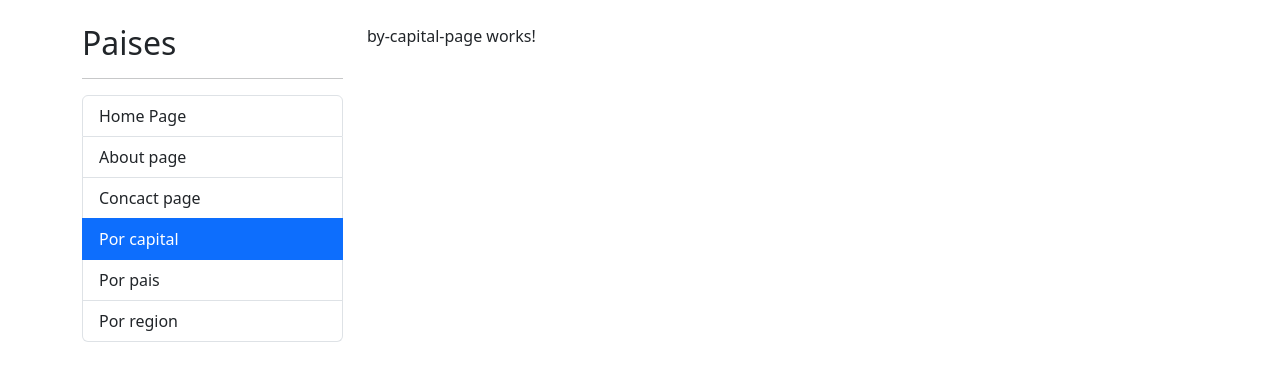
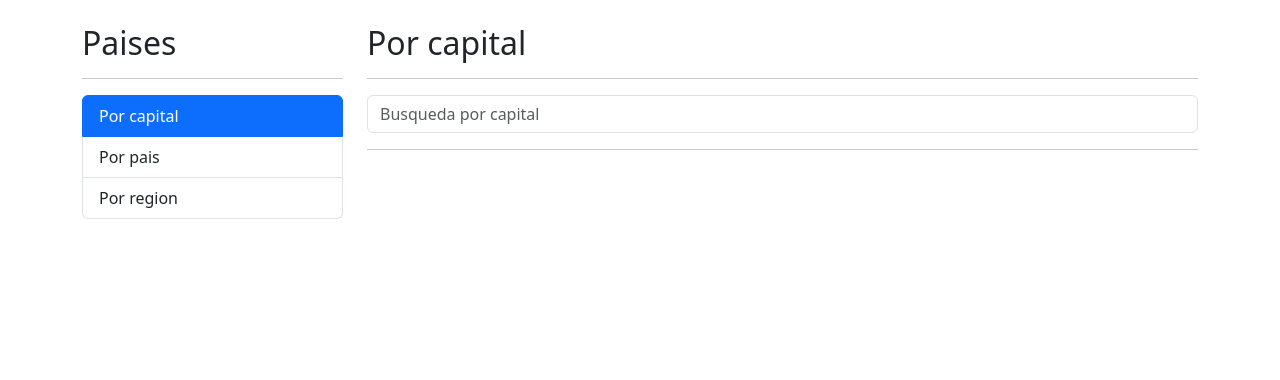
Before and after one commit to VictorGarciaGtz/countryApp, an Angular app: page /countries/by-capital in a window 1280 px wide. Shown: the top 380 px of the page. Built offline with nearby package versions, Linux system fonts and the light colour scheme.

Commit message:
(Id ####) Se crea el componente de busqueda y la llamada a la app desde un servicio.

```diff
--- a/src/app/app.module.ts
+++ b/src/app/app.module.ts
@@ -4,6 +4,7 @@ import { BrowserModule, provideClientHydration } from '@angular/platform-browser
 import { AppRoutingModule } from './app-routing.module';
 import { AppComponent } from './app.component';
 import { SharedModule } from './shared/shared.module';
+import { HttpClientModule } from '@angular/common/http';
 
 @NgModule({
   declarations: [
@@ -12,6 +13,7 @@ import { SharedModule } from './shared/shared.module';
   imports: [
     BrowserModule,
     AppRoutingModule,
+    HttpClientModule,
 
     SharedModule
   ],
--- a/src/app/countries/countries-routing.module.ts
+++ b/src/app/countries/countries-routing.module.ts
@@ -21,6 +21,10 @@ const routes: Routes = [
   {
     path: 'by/:id',
     component: CountryPageComponent
+  },
+  {
+    path: '**',
+    redirectTo: 'by-capital'
   }
 ]
 
--- a/src/app/countries/countries.module.ts
+++ b/src/app/countries/countries.module.ts
@@ -6,6 +6,8 @@ import { ByCapitalPageComponent } from './pages/by-capital-page/by-capital-page.
 import { ByRegionPageComponent } from './pages/by-region-page/by-region-page.component';
 import { ByCountryPageComponent } from './pages/by-country-page/by-country-page.component';
 import { CountryPageComponent } from './pages/country-page/country-page.component';
+import { SearchBoxComponent } from '../shared/components/search-box/search-box.component';
+import { SharedModule } from '../shared/shared.module';
 
 
 @NgModule({
@@ -17,7 +19,8 @@ import { CountryPageComponent } from './pages/country-page/country-page.componen
   ],
   imports: [
     CommonModule,
-    CountriesRoutingModule
+    CountriesRoutingModule,
+    SharedModule
   ]
 })
 export class CountriesModule { }
--- /dev/null
+++ b/src/app/countries/interfaces/country.ts
@@ -0,0 +1,160 @@
+export interface Country {
+  name:         Name;
+  tld:          string[];
+  cca2:         string;
+  ccn3:         string;
+  cca3:         string;
+  cioc?:        string;
+  independent:  boolean;
+  status:       Status;
+  unMember:     boolean;
+  currencies:   Currencies;
+  idd:          Idd;
+  capital:      string[];
+  altSpellings: string[];
+  region:       string;
+  subregion:    string;
+  languages:    Languages;
+  translations: { [key: string]: Translation };
+  latlng:       number[];
+  landlocked:   boolean;
+  borders?:     string[];
+  area:         number;
+  demonyms:     Demonyms;
+  flag:         string;
+  maps:         Maps;
+  population:   number;
+  gini?:        { [key: string]: number };
+  fifa?:        string;
+  car:          Car;
+  timezones:    string[];
+  continents:   string[];
+  flags:        Flags;
+  coatOfArms:   CoatOfArms;
+  startOfWeek:  StartOfWeek;
+  capitalInfo:  CapitalInfo;
+  postalCode?:  PostalCode;
+}
+
+export interface CapitalInfo {
+  latlng: number[];
+}
+
+export interface Car {
+  signs: string[];
+  side:  Side;
+}
+
+export enum Side {
+  Left = "left",
+  Right = "right",
+}
+
+export interface CoatOfArms {
+  png?: string;
+  svg?: string;
+}
+
+export interface Currencies {
+  BAM?: BAM;
+  CDF?: BSD;
+  EUR?: BSD;
+  USD?: BSD;
+  PLN?: BSD;
+  CRC?: BSD;
+  XOF?: BSD;
+  XCD?: BSD;
+  STN?: BSD;
+  ZMW?: BSD;
+  EGP?: BSD;
+  ILS?: BSD;
+  JOD?: BSD;
+  YER?: BSD;
+  BSD?: BSD;
+  GBP?: BSD;
+  JEP?: BSD;
+  DOP?: BSD;
+  CLP?: BSD;
+}
+
+export interface BAM {
+  name: string;
+}
+
+export interface BSD {
+  name:   string;
+  symbol: string;
+}
+
+export interface Demonyms {
+  eng: Eng;
+  fra: Eng;
+}
+
+export interface Eng {
+  f: string;
+  m: string;
+}
+
+export interface Flags {
+  png:  string;
+  svg:  string;
+  alt?: string;
+}
+
+export interface Idd {
+  root:     string;
+  suffixes: string[];
+}
+
+export interface Languages {
+  bos?: string;
+  hrv?: string;
+  srp?: string;
+  fra?: string;
+  kon?: string;
+  lin?: string;
+  lua?: string;
+  swa?: string;
+  ita?: string;
+  cal?: string;
+  cha?: string;
+  eng?: string;
+  pol?: string;
+  spa?: string;
+  por?: string;
+  pov?: string;
+  ara?: string;
+  heb?: string;
+  nrf?: string;
+}
+
+export interface Maps {
+  googleMaps:     string;
+  openStreetMaps: string;
+}
+
+export interface Name {
+  common:     string;
+  official:   string;
+  nativeName: { [key: string]: Translation };
+}
+
+export interface Translation {
+  official: string;
+  common:   string;
+}
+
+export interface PostalCode {
+  format: string;
+  regex:  string;
+}
+
+export enum StartOfWeek {
+  Monday = "monday",
+  Sunday = "sunday",
+}
+
+export enum Status {
+  OfficiallyAssigned = "officially-assigned",
+}
--- a/src/app/countries/pages/by-capital-page/by-capital-page.component.html
+++ b/src/app/countries/pages/by-capital-page/by-capital-page.component.html
@@ -1 +1,22 @@
-<p>by-capital-page works!</p>
+<h2>Por capital</h2>
+<hr>
+<div class="row">
+  <div class="col">
+    <!--search box -->
+    <shared-search-box
+      placeholder="Busqueda por capital"
+      (onValue)="searchByCapital($event)"
+    ></shared-search-box>
+  </div>
+</div>
+<hr>
+<div class="row">
+  <div class="col">
+    <!-- table -->
+    <ul>
+      <li *ngFor="let country of countries">
+      {{ country.capital }} - {{ country.population }}
+      </li>
+    </ul>
+  </div>
+</div>
--- a/src/app/countries/pages/by-capital-page/by-capital-page.component.ts
+++ b/src/app/countries/pages/by-capital-page/by-capital-page.component.ts
@@ -1,4 +1,6 @@
-import { Component } from '@angular/core';
+import { Component, ElementRef, ViewChild } from '@angular/core';
+import { CountriesService } from '../../services/countries.service';
+import { Country } from '../../interfaces/country';
 
 @Component({
   selector: 'app-by-capital-page',
@@ -7,4 +9,19 @@ import { Component } from '@angular/core';
 })
 export class ByCapitalPageComponent {
 
+  public countries: Country[] = [];
+
+  constructor( private countriesService: CountriesService){
+
+  }
+
+  @ViewChild('TxtSearchInput')
+  public txtSeach!: ElementRef<HTMLInputElement>;
+
+  searchByCapital( term: string ){
+    this.countriesService.searchCapital( term )
+    .subscribe( countries => {
+      this.countries = countries;
+    } );
+  }
 }
--- /dev/null
+++ b/src/app/countries/services/countries.service.ts
@@ -0,0 +1,18 @@
+import { Injectable } from '@angular/core';
+import { HttpClient } from '@angular/common/http';
+import { Observable } from 'rxjs';
+import { Country } from '../interfaces/country';
+
+@Injectable({providedIn: 'root'})
+export class CountriesService {
+
+  private apiUrl: string = 'https://restcountries.com/v3.1';
+
+  constructor(private http: HttpClient) { }
+
+  searchCapital( term: string ): Observable<Country[]> {
+    const url = `${ this.apiUrl }/capital/${ term }`;
+    return this.http.get<Country[]>( url );
+  }
+
+}
--- /dev/null
+++ b/src/app/shared/components/search-box/search-box.component.html
@@ -0,0 +1,7 @@
+<input
+  type="text"
+  [placeholder]="placeholder"
+  class="form-control"
+  (keyup.enter)="emitValue(txtInput.value)"
+  #txtInput
+>
--- /dev/null
+++ b/src/app/shared/components/search-box/search-box.component.ts
@@ -0,0 +1,24 @@
+import { Component, EventEmitter, Input, Output, input } from '@angular/core';
+
+@Component({
+  selector: 'shared-search-box',
+  templateUrl: './search-box.component.html',
+  styles: `
+    :host {
+      display: block;
+    }
+  `,
+})
+export class SearchBoxComponent {
+
+  @Input()
+  public placeholder: string  = '';
+
+  @Output()
+  public onValue = new EventEmitter<string>();
+
+  emitValue( value:string): void {
+    this.onValue.emit( value );
+  }
+
+ }
--- a/src/app/shared/components/sidebar/sidebar.component.html
+++ b/src/app/shared/components/sidebar/sidebar.component.html
@@ -1,7 +1,7 @@
 <h2>Paises</h2>
 <hr>
 <ul class="list-group">
-  <li routerLink=""
+  <!-- <li routerLink=""
     routerLinkActive="active"
     [routerLinkActiveOptions]="{ exact: true }"
     class="list-group-item">
@@ -16,7 +16,7 @@
     routerLinkActive="active"
     class="list-group-item">
     Concact page
-  </li>
+  </li> -->
   <li routerLink="countries/by-capital"
     routerLinkActive="active"
     class="list-group-item">
--- a/src/app/shared/shared.module.ts
+++ b/src/app/shared/shared.module.ts
@@ -6,6 +6,7 @@ import { AboutPageComponent } from './pages/about-page/about-page.component';
 import { ContactPageComponent } from './pages/contact-page/contact-page.component';
 import { HomePageComponent } from './pages/home-page/home-page.component';
 import { SidebarComponent } from './components/sidebar/sidebar.component';
+import { SearchBoxComponent } from './components/search-box/search-box.component';
 
 
 
@@ -15,6 +16,7 @@ import { SidebarComponent } from './components/sidebar/sidebar.component';
     ContactPageComponent,
     HomePageComponent,
     SidebarComponent,
+    SearchBoxComponent,
   ],
   imports: [
     CommonModule,
@@ -25,6 +27,7 @@ import { SidebarComponent } from './components/sidebar/sidebar.component';
     ContactPageComponent,
     HomePageComponent,
     SidebarComponent,
+    SearchBoxComponent,
   ]
 })
 export class SharedModule { }
```
Also changed, not shown: src/app/app-routing.module.ts (+5 -5 lines).
